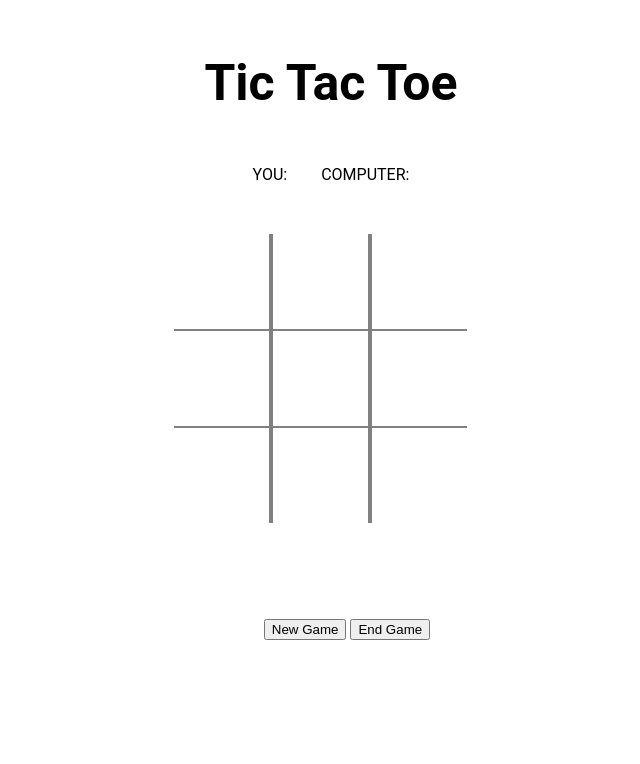
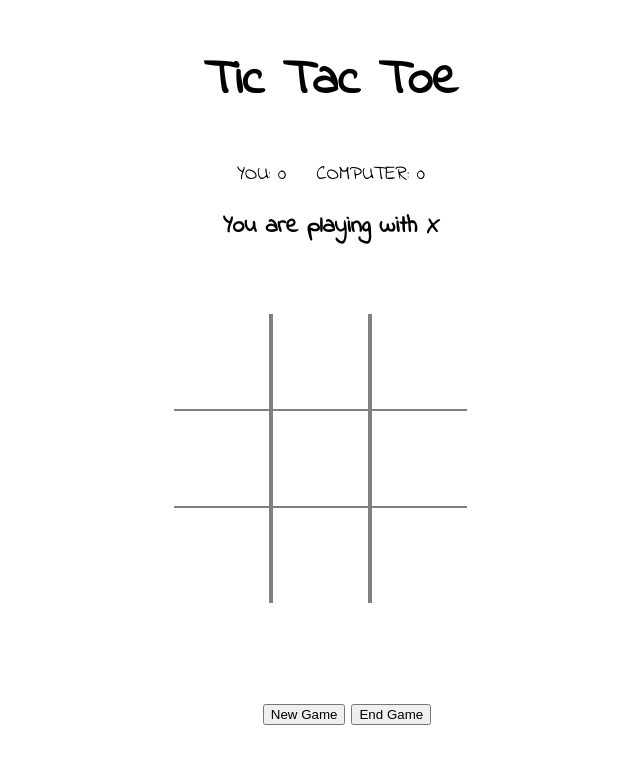
Before and after one commit to juliageek/tic-tac-toe, a plain HTML site: page index.html in a window 1280 px wide. Shown: the top 764 px of the page, without its empty margins (309-949 px from the left). Drawn offline with nearby package versions, Linux system fonts and the light colour scheme.

Commit message:
Changed styles and other minor details in UI

```diff
--- a/index.html
+++ b/index.html
@@ -2,6 +2,7 @@
 <html ng-app='game'>
 <head>
     <link rel="stylesheet" href="style.css">
+    <link href="https://fonts.googleapis.com/css?family=Indie+Flower" rel="stylesheet">
     <script src="https://cdnjs.cloudflare.com/ajax/libs/angular.js/1.6.1/angular.min.js"></script>
     <!-- files-->
     <script src="app.js"></script>
@@ -10,8 +11,9 @@
 
 <body ng-controller='GameController'>
 <h1>Tic Tac Toe</h1>
-<div class="score">YOU: </div>
-<div class="score">COMPUTER: </div>
+<div class="score">YOU: {{gameScore.human}}</div>
+<div class="score">COMPUTER: {{gameScore.computer}}</div>
+<h2>You are playing with {{gameObject.humanPlayerSymbol}}</h2>
 <div class="wrapper" ng-cloak>
     <div class="gameboard">
         <div class="cell" ng-repeat="cell in board" ng-click="play(cell);">{{cell.symbol}}</div>
--- a/style.css
+++ b/style.css
@@ -4,22 +4,21 @@ html body {
     margin: 0;
     padding: 0;
     box-sizing: border-box;
-}
-html body {
+    font-family: "Indie Flower", Helevetica, sans-serif;
     background-color: white;
-    font-family: "Roboto";
     text-align: center;
 }
 
 .score {
     display: inline;
-    padding: 15px;
+    padding: 12px;
+    font-size: 20px;
 }
 
 h1 {
     text-align: center;
     position: relative;
-    padding: 20px 0;
+    padding: 10px 0;
     font-size: 50px;
 }
 .wrapper {
```
Also changed, not shown: GameController.js (+0 -20 lines).
